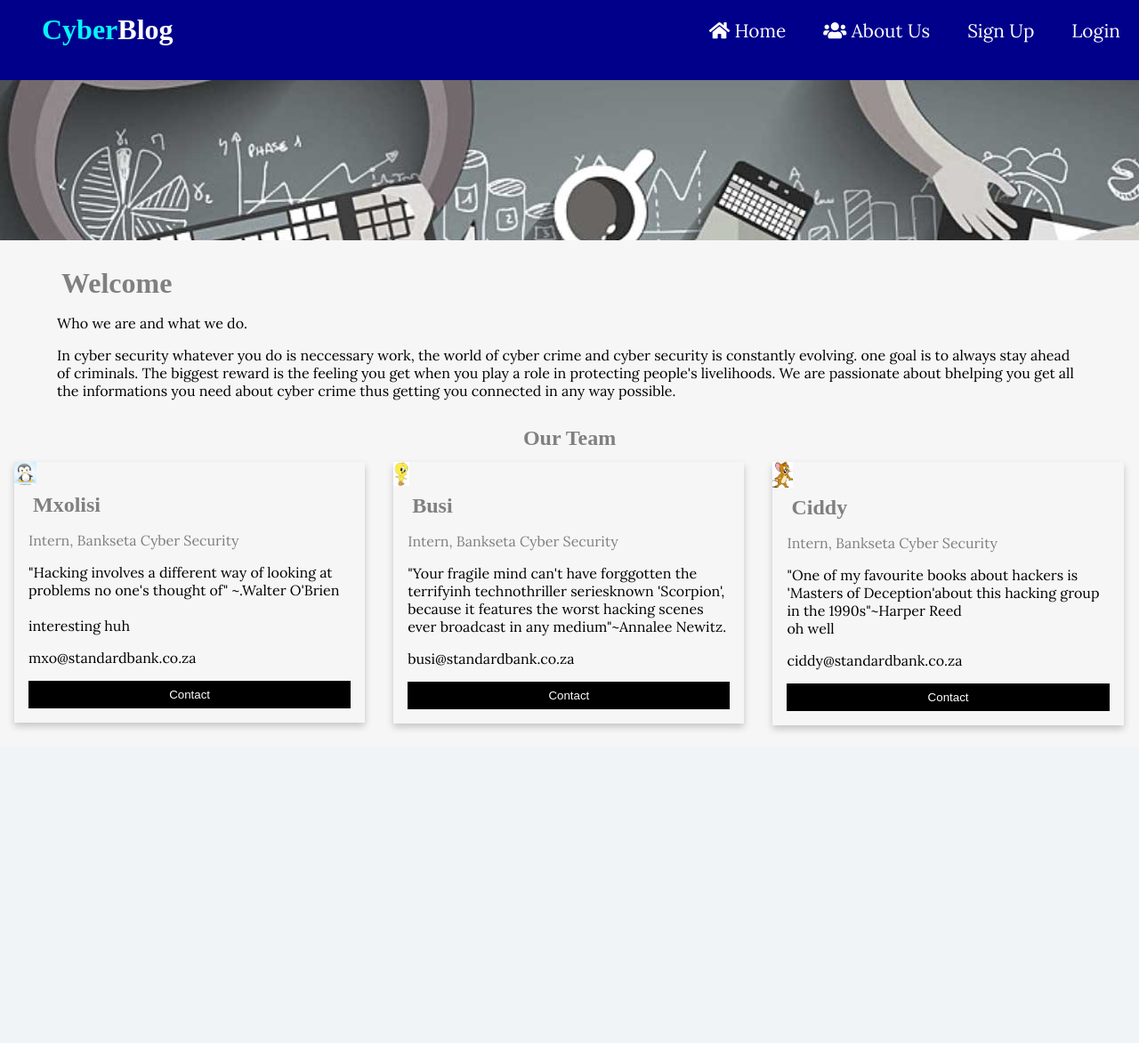
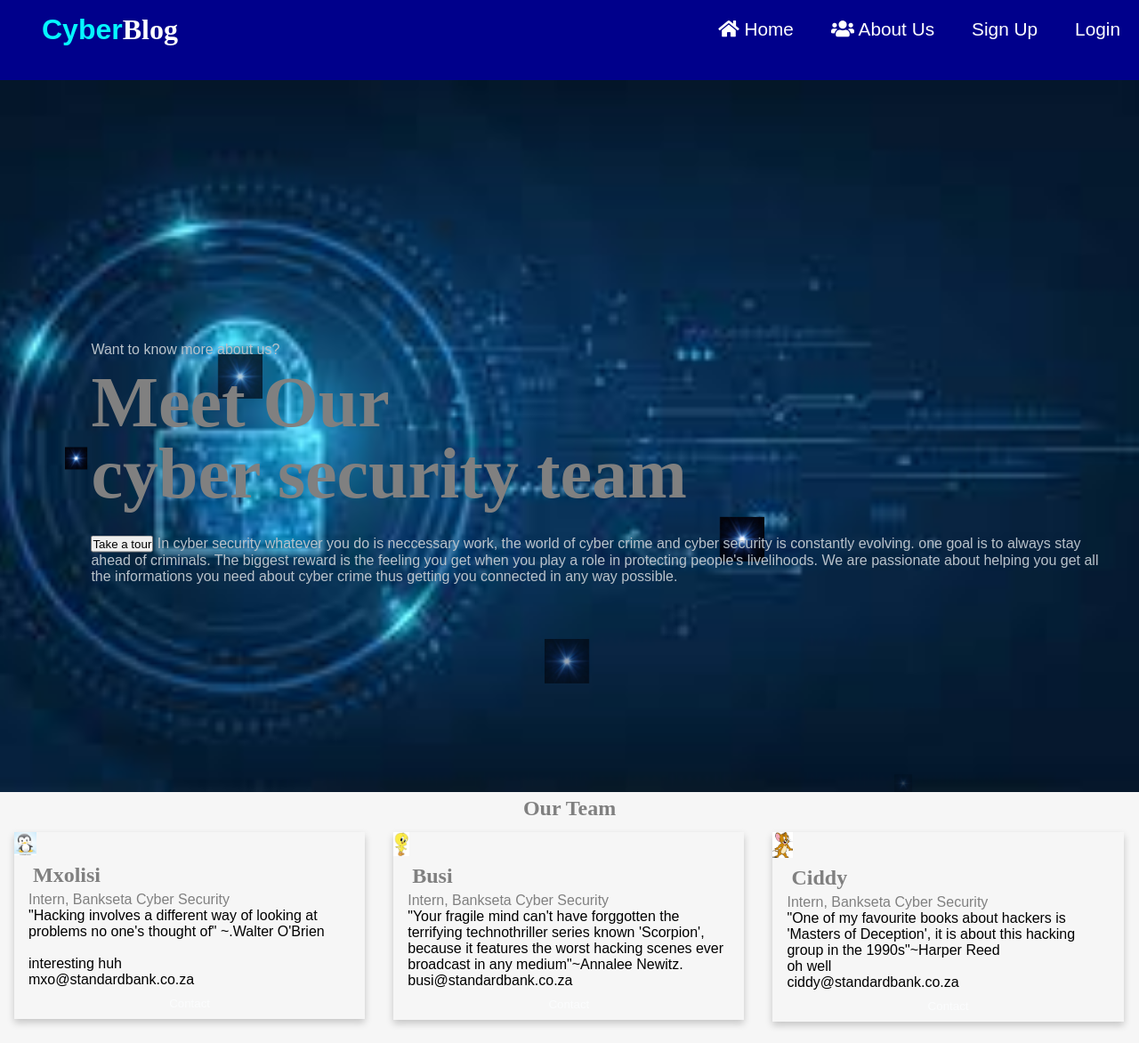
Before and after one commit to BusiMsiza/blog_website, a PHP site: page /about.php in a window 1280 px wide. Shown: the whole page at 89% size. Before the commit the page ends 822 px from the top, so only its background shows below. Run offline with PHP 8.4, Linux system fonts and the light colour scheme; data comes from the database, SQL or seed files in the repository; some web fonts are replaced.

Commit message:
Edited about.php

```diff
--- a/about.php
+++ b/about.php
@@ -20,6 +20,7 @@
 
   <!-- Custom Styling -->
   <link rel="stylesheet" href="assets/css/style.css">
+  <link rel="stylesheet" href="assets/css/about.css">
 
   <title>Blog</title>
 </head>
@@ -29,29 +30,33 @@
     <?php include(ROOT_PATH . "/app/includes/header.php"); ?>
 
 
-  <div class="about-section" style="background-image: url('assets/images/grey.jpg');"><br><br> <br><br></div>
+    <div class="hero" style="background-image: url('assets/images/lock.jpg')">
 
 
-
-
-      <div class="content clearfix">
-
-      <!-- Main Content Wrapper -->
-      <div class="main-contents-wrapper">
-        <div class="main-contents about">
-
-          <div class="post-contents">
-          <h1 >Welcome</h1>
-              <p>Who we are and what we do.</p>
-              <p1>In cyber security whatever you do is neccessary work, the world of cyber crime and cyber security is constantly evolving.
+        <div class="content">
+            <large>Want to know more about us?</large>
+            <h4>Meet Our <br> cyber security team</h4>
+            <button type="button">Take a tour </button>
+            <p1>In cyber security whatever you do is neccessary work, the world of cyber crime and cyber security is constantly evolving.
                   one goal is to always stay ahead of criminals. The biggest reward is the feeling you get when you play a role in protecting people's livelihoods.
-                  We are passionate about bhelping you get all the informations you need about cyber crime thus getting you connected in any way possible.
+                  We are passionate about helping you get all the informations you need about cyber crime thus getting you connected in any way possible.
               </p1>
-          </div>
+            <!--<div>
+                <h1>TWITTER</h1>
+            </div>-->
+        </div>
+        <div class="bubbles">
+            <img src="assets/images/light.jpg" >
+            <img src="assets/images/light.jpg" >
+            <img src="assets/images/light.jpg" >
+            <img src="assets/images/light.jpg" >
+            <img src="assets/images/light.jpg" >
+            <img src="assets/images/light.jpg" >
+            <img src="assets/images/light.jpg" >
 
         </div>
-      </div>
-</div>
+
+    </div>
 
 
       <h2 style="text-align:center">Our Team</h2>
@@ -77,7 +82,7 @@
         <div class="container">
           <h2>Busi</h2>
           <p class="title">Intern, Bankseta Cyber Security</p>
-          <p>"Your fragile mind can't have forggotten the terrifyinh technothriller seriesknown 'Scorpion',
+          <p>"Your fragile mind can't have forggotten the terrifying technothriller series known 'Scorpion',
             because it features the worst hacking scenes ever broadcast in any medium"~Annalee Newitz.
           </p>
           <p>busi@standardbank.co.za</p>
@@ -92,7 +97,7 @@
         <div class="container">
           <h2>Ciddy</h2>
           <p class="title">Intern, Bankseta Cyber Security</p>
-          <p>"One of my favourite books about hackers is 'Masters of Deception'about this hacking group in the 1990s"~Harper Reed
+          <p>"One of my favourite books about hackers is 'Masters of Deception', it is about this hacking group in the 1990s"~Harper Reed
             <br>oh well
           </p>
           ciddy@standardbank.co.za</p>
@@ -100,6 +105,9 @@
         </div>
       </div>
     </div>
+</div>
+
+
 
   <!-- JQuery -->
   <script src="https://cdnjs.cloudflare.com/ajax/libs/jquery/3.3.1/jquery.min.js"></script>
--- a/app/database/db.php
+++ b/app/database/db.php
@@ -80,7 +80,7 @@ function create($table, $data)
         $i++;
     }
 
-    $stmt = executeQuery($sql, $data,);
+    $stmt = executeQuery($sql, $data);
     $id = $stmt->insert_id;
     //return htmlspecialchars($id, ENT_QUOTES, 'UTF-8');
     return $id;
--- /dev/null
+++ b/assets/css/about.css
@@ -0,0 +1,134 @@
+*{
+    margin:0;
+    padding:0;
+    font-family: sans-serif;
+}
+
+.hero{
+    width:100%;
+    height: 100vh;
+    background-image: url("assets/images/light.jpg");
+    background-size: cover;
+    background-position: center;
+    position: relative;
+    overflow:hidden;
+}
+
+
+.button{
+    color: #fbfcfd;
+    padding: 10px 25px;
+    background: transparent;
+    border: 1p solid #fff;
+    border-radius: 20px;
+    outline: none;
+    cursor: pointer;
+
+}
+.content{
+    color: #b9c2ca;
+    position: absolute;
+    top: 50%;
+    left: 8%;
+    transform: translateY(-50%);
+    z-index: 2;
+}
+
+h4{
+    font-size:80px ;
+    margin: 10px 0 30px;
+    line-height: 80px;
+
+}
+.side-bar{
+    width: 50px;
+    height: 100vh;
+    background: linear-gradient(#00545d, #000729);
+    position: absolute;
+    left: 0;
+    top: 0;
+}
+.social-links img{
+    width: 25px;
+    margin: 5px auto;
+    cursor: pointer;
+}
+.social-links{
+    width: 50px;
+    text-align: center;
+    position: absolute;
+    top: 50%;
+    transform: translateY(-50%);
+}
+.bubbles img{
+    width: 50px;
+    animation: bubble 7s linear infinite;
+
+}
+.bubbles{
+    width: 100%;
+    display: flex;
+    align-items: center;
+    justify-content: space-around;
+    position: absolute;
+    bottom: -70px;
+}
+@keyframes bubble{
+    0%{
+        transform: translateY(0);
+        opacity: 0;
+    }
+    50%{
+
+        opacity: 1;
+    }
+    70%{
+
+        opacity: 1;
+    }
+    100%{
+        transform: translateY(-80vh);
+        opacity: 0;
+    }
+
+
+}
+.bubbles img:nth-child(1){
+    animation-delay: 2s;
+    width: 25px;
+
+}
+
+.bubbles img:nth-child(2){
+    animation-delay: 1s;
+
+}
+
+.bubbles img:nth-child(3){
+    animation-delay: 8s;
+    width: 25px;
+
+}
+
+.bubbles img:nth-child(4){
+    animation-delay: 4.5s;
+
+}
+
+.bubbles img:nth-child(5){
+    animation-delay: 3s;
+
+
+}
+
+.bubbles img:nth-child(6){
+    animation-delay: 6s;
+    width:20px ;
+
+}
+
+.bubbles img:nth-child(7){
+    animation-delay: 7s;
+    width: 35px;
+
+}
--- a/register.php
+++ b/register.php
@@ -16,7 +16,7 @@
   <link href="https://fonts.googleapis.com/css?family=Candal|Lora" rel="stylesheet">
 
   <!-- Custom Styling -->
-  <link rel="stylesheet" href="assets/css/stylin.css">
+  <link rel="stylesheet" href="assets/css/style.css">
 
   <title>Register</title>
 </head>
```
Also changed, not shown: assets/images/1634304348_1631856534_image1.jpg (added), assets/images/bubble.jpg (added), assets/images/f.png (added), assets/images/fb.png (added), assets/images/ig.jpg (added), assets/images/light.jpg (added), assets/images/lock.jpg (added), assets/images/t.jpg (added), 2 other files.
